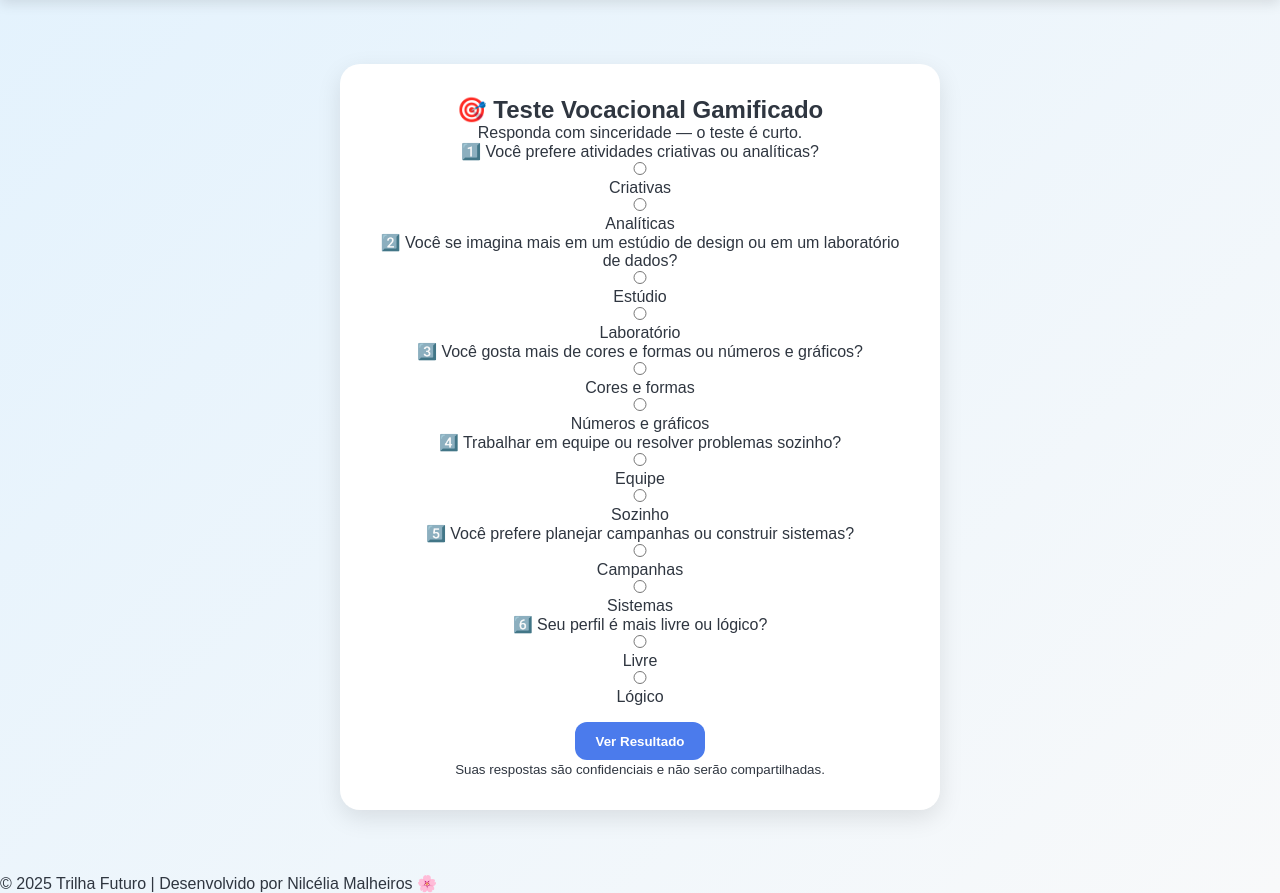
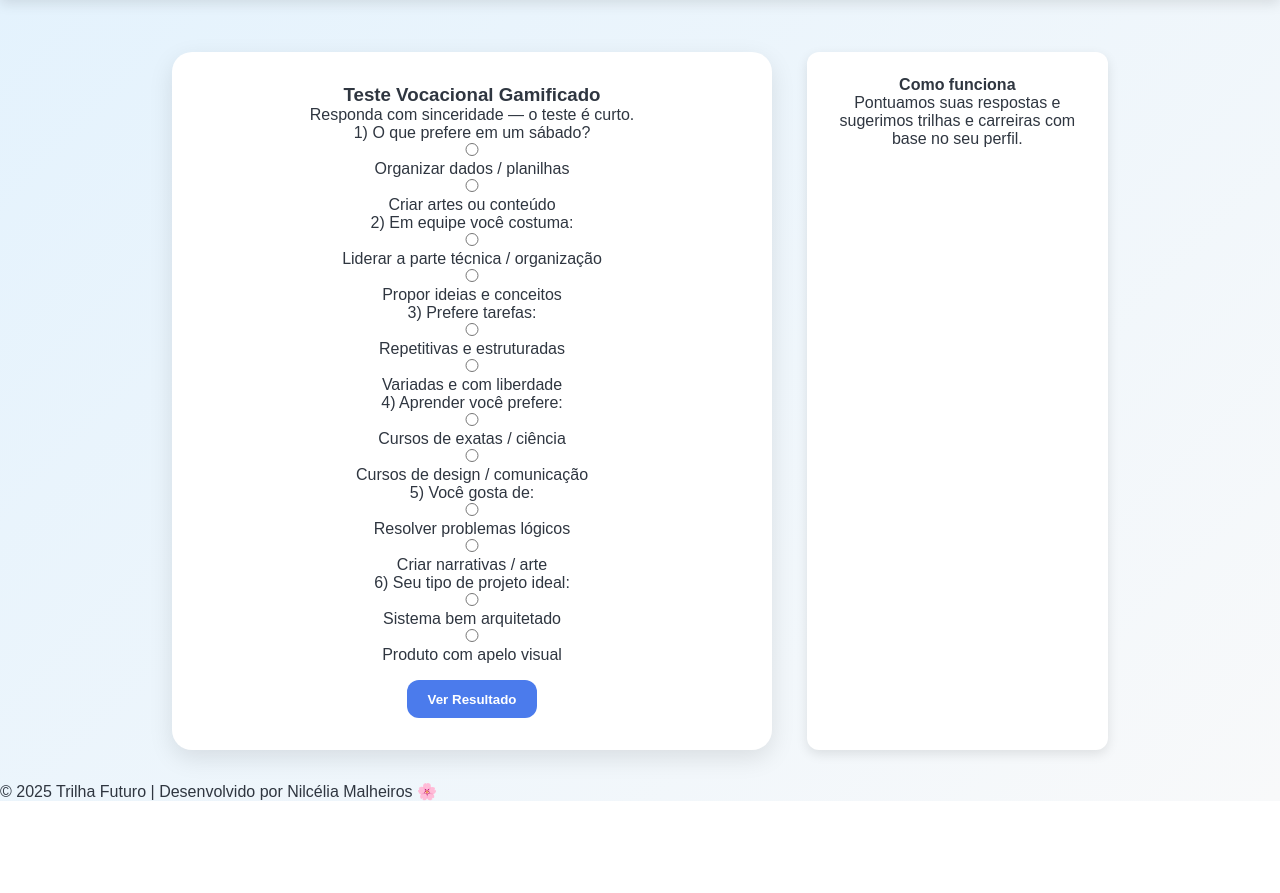
Before and after one commit to malheirosnascimento-gif/trilhafuturo_app, a Flask app: page /teste in a window 1280 px wide. Shown: the part 84-977 px from the top of the page. After the commit the page ends 885 px from the top, so only its background shows below. Run offline with Flask 3, Linux system fonts and the light colour scheme; the visitor is signed in with stand-in values (Sample User, id 1).

Commit message:
Projeto TrilhaFuturo

```diff
--- a/app.py
+++ b/app.py
@@ -3,7 +3,7 @@ import sqlite3
 import os
 
 app = Flask(__name__)
-app.secret_key = "trilhafuturo_secret_key"
+app.secret_key = os.environ.get("SECRET_KEY", "trilhafuturo_secret_key")
 
 DB_NAME = "trilhafuturo.db"
 
@@ -26,9 +26,24 @@ def init_db():
                 FOREIGN KEY(usuario_id) REFERENCES usuarios(id)
             )
         """)
-    # não precisa do conn.commit aqui, o with já fecha
+        cursor.execute("""
+            CREATE TABLE IF NOT EXISTS resultados_teste (
+                id INTEGER PRIMARY KEY AUTOINCREMENT,
+                usuario_id INTEGER,
+                pontuacao INTEGER,
+                perfil TEXT,
+                FOREIGN KEY(usuario_id) REFERENCES usuarios(id)
+            )
+        """)
 
 init_db()
+
+def get_db_connection():
+    conn = sqlite3.connect(DB_NAME)
+    conn.row_factory = sqlite3.Row
+    return conn
+
+# Rotas
 
 @app.route("/")
 def index():
@@ -37,51 +52,50 @@ def index():
 @app.route("/register", methods=["GET", "POST"])
 def register():
     if request.method == "POST":
-        nome = request.form.get("nome")
-        email = request.form.get("email")
-        senha = request.form.get("senha")
-
-        with sqlite3.connect(DB_NAME) as conn:
-            cursor = conn.cursor()
-            try:
-                cursor.execute(
-                    "INSERT INTO usuarios (nome, email, senha) VALUES (?, ?, ?)",
-                    (nome, email, senha)
-                )
-                conn.commit()
-                flash("Cadastro realizado com sucesso! Faça login.", "success")
-                return redirect(url_for("login"))
-            except sqlite3.IntegrityError:
-                flash("Erro: e-mail já cadastrado.", "danger")
-
+        nome = request.form.get("nome", "").strip()
+        email = request.form.get("email", "").strip()
+        senha = request.form.get("senha", "").strip()
+        if not nome or not email or not senha:
+            flash("Todos os campos são obrigatórios.", "danger")
+            return render_template("register.html")
+        conn = get_db_connection()
+        try:
+            conn.execute(
+                "INSERT INTO usuarios (nome, email, senha) VALUES (?, ?, ?)",
+                (nome, email, senha)
+            )
+            conn.commit()
+            flash("Cadastro realizado com sucesso! Faça login.", "success")
+            return redirect(url_for("login"))
+        except sqlite3.IntegrityError:
+            flash("Erro: e-mail já cadastrado.", "danger")
+        finally:
+            conn.close()
     return render_template("register.html")
 
 @app.route("/login", methods=["GET", "POST"])
 def login():
     if request.method == "POST":
-        email = request.form.get("email")
-        senha = request.form.get("senha")
-
-        with sqlite3.connect(DB_NAME) as conn:
-            cursor = conn.cursor()
-            cursor.execute(
-                "SELECT * FROM usuarios WHERE email = ? AND senha = ?", (email, senha)
-            )
-            usuario = cursor.fetchone()
-
-            if usuario:
-                session["usuario_id"] = usuario[0]
-                session["usuario_nome"] = usuario[1]
-                return redirect(url_for("dashboard"))
-            else:
-                flash("E-mail ou senha incorretos.", "danger")
-
+        email = request.form.get("email", "").strip()
+        senha = request.form.get("senha", "").strip()
+        conn = get_db_connection()
+        user = conn.execute(
+            "SELECT * FROM usuarios WHERE email = ? AND senha = ?",
+            (email, senha)
+        ).fetchone()
+        conn.close()
+        if user:
+            session["usuario_id"] = user["id"]
+            session["usuario_nome"] = user["nome"]
+            return redirect(url_for("dashboard"))
+        else:
+            flash("E-mail ou senha incorretos.", "danger")
     return render_template("login.html")
 
 @app.route("/logout")
 def logout():
     session.clear()
-    flash("Você saiu da sua conta.", "info")
+    flash("Você saiu da conta.", "info")
     return redirect(url_for("index"))
 
 @app.route("/dashboard")
@@ -90,76 +104,74 @@ def dashboard():
         return redirect(url_for("login"))
     return render_template("dashboard.html", nome=session.get("usuario_nome"))
 
-@app.route("/teste", methods=["GET"])
+@app.route("/teste", methods=["GET", "POST"])
 def teste():
     if "usuario_id" not in session:
         flash("Faça login para realizar o teste.", "warning")
         return redirect(url_for("login"))
-    return render_template("teste.html")
-
-
-@app.route("/resultado", methods=["POST"])
-def resultado():
-    respostas = request.form.to_dict()
-
-    pontuacao = sum(2 if v == "criativo" else 1 for v in respostas.values())
-
-    if pontuacao < 6:
+    if request.method == "POST":
+        respostas = request.form
+        # calcular pontuação simples
+        pontuacao = 0
+        for v in respostas.values():
+            if v == "criativo":
+                pontuacao += 2
+            elif v == "analitico":
+                pontuacao += 1
+        # determinar perfil
         perfil = "Área de Humanas"
-        rec = {
-            "carreiras": ["Psicologia", "Pedagogia", "Serviço Social"],
-            "trilhas": [{"titulo": "Trilha de Psicologia", "link": "https://link-psicologia.com"}]
-        }
-    elif pontuacao < 10:
-        perfil = "Área de Exatas"
-        rec = {
-            "carreiras": ["Engenharia", "Arquitetura", "Matemática"],
-            "trilhas": [{"titulo": "Trilha de Engenharia", "link": "https://link-engenharia.com"}]
-        }
-    else:
-        perfil = "Área de Biológicas"
-        rec = {
-            "carreiras": ["Medicina", "Biologia", "Farmácia"],
-            "trilhas": [{"titulo": "Trilha de Medicina", "link": "https://link-medicina.com"}]
-        }
-
-    name = session.get("usuario_nome", "Visitante")
-    return render_template("resultado.html", perfil=perfil, rec=rec, name=name)
-
-
+        if pontuacao >= 10:
+            perfil = "Área de Exatas"
+        elif pontuacao >= 6:
+            perfil = "Área de Humanas"
+        # preparar recomendações
+        if perfil == "Área de Humanas":
+            rec = {
+                "carreiras": ["Psicologia", "Pedagogia", "Serviço Social"],
+                "trilhas": [{"titulo": "Trilha de Psicologia", "link": "#"}]
+            }
+        elif perfil == "Área de Exatas":
+            rec = {
+                "carreiras": ["Engenharia", "Arquitetura", "Matemática"],
+                "trilhas": [{"titulo": "Trilha de Engenharia", "link": "#"}]
+            }
+        else:
+            rec = {
+                "carreiras": ["Medicina", "Biologia", "Farmácia"],
+                "trilhas": [{"titulo": "Trilha de Medicina", "link": "#"}]
+            }
+        name = session.get("usuario_nome", "Visitante")
+        return render_template("resultado.html", perfil=perfil, rec=rec, name=name)
     return render_template("teste.html")
 
 @app.route("/resultado", methods=["POST"])
 def resultado():
+    # Isso pode ser o mesmo do bloco acima, caso você queira separar
     respostas = request.form
-    # Vamos pontuar com base nos valores “criativo” / “analitico”
-    # atribuir valores numéricos arbitrários:
     pontuacao = 0
     for v in respostas.values():
         if v == "criativo":
             pontuacao += 2
         elif v == "analitico":
             pontuacao += 1
-
     if pontuacao < 6:
         perfil = "Área de Humanas"
         rec = {
             "carreiras": ["Psicologia", "Pedagogia", "Serviço Social"],
-            "trilhas": [{"titulo": "Trilha de Psicologia", "link": "https://link-psicologia.com"}]
+            "trilhas": [{"titulo": "Trilha de Psicologia", "link": "#"}]
         }
     elif pontuacao < 10:
         perfil = "Área de Exatas"
         rec = {
             "carreiras": ["Engenharia", "Arquitetura", "Matemática"],
-            "trilhas": [{"titulo": "Trilha de Engenharia", "link": "https://link-engenharia.com"}]
+            "trilhas": [{"titulo": "Trilha de Engenharia", "link": "#"}]
         }
     else:
         perfil = "Área de Biológicas"
         rec = {
             "carreiras": ["Medicina", "Biologia", "Farmácia"],
-            "trilhas": [{"titulo": "Trilha de Medicina", "link": "https://link-medicina.com"}]
+            "trilhas": [{"titulo": "Trilha de Medicina", "link": "#"}]
         }
-
     name = session.get("usuario_nome", "Visitante")
     return render_template("resultado.html", perfil=perfil, rec=rec, name=name)
 
@@ -168,13 +180,10 @@ def chat():
     reply = None
     if request.method == "POST":
         q = request.form.get("question", "").lower()
-        # lógica simples de resposta
         if "ux" in q:
-            reply = "Um UX Designer foca na experiência do usuário."
+            reply = "UX Designer foca na experiência do usuário."
         elif "marketing" in q:
-            reply = "Marketing envolve promoção e estratégia digital."
-        elif "dados" in q:
-            reply = "Cientista de dados transforma dados em insights."
+            reply = "Marketing envolve promoção e estratégia."
         else:
             reply = "Não sei responder isso ainda."
     return render_template("chat.html", reply=reply)
@@ -184,17 +193,19 @@ def feedback():
     if "usuario_id" not in session:
         return redirect(url_for("login"))
     if request.method == "POST":
-        comentario = request.form.get("message")
-        usuario_id = session["usuario_id"]
-        with sqlite3.connect(DB_NAME) as conn:
-            cursor = conn.cursor()
-            cursor.execute(
+        comentario = request.form.get("message", "").strip()
+        if comentario:
+            conn = get_db_connection()
+            conn.execute(
                 "INSERT INTO feedbacks (usuario_id, comentario) VALUES (?, ?)",
-                (usuario_id, comentario)
+                (session["usuario_id"], comentario)
             )
             conn.commit()
-        flash("Feedback enviado com sucesso!", "success")
-        return redirect(url_for("dashboard"))
+            conn.close()
+            flash("Feedback enviado com sucesso!", "success")
+            return redirect(url_for("dashboard"))
+        else:
+            flash("Digite um comentário antes de enviar.", "warning")
     return render_template("feedback.html")
 
 if __name__ == "__main__":
--- a/templates/teste.html
+++ b/templates/teste.html
@@ -1,71 +1,68 @@
-{% extends 'base.html' %}
+{% extends "base.html" %}
 {% block title %}Teste Vocacional{% endblock %}
 
 {% block content %}
-<div class="teste-wrapper fade-in">
-  <div class="card teste-card">
-    <h2 class="title">🎯 Teste Vocacional Gamificado</h2>
-    <p class="subtitle">Responda com sinceridade — o teste é curto.</p>
-    {% with messages = get_flashed_messages(with_categories=true) %}
-      {% if messages %}
-        <ul class="flashes">
-          {% for category, message in messages %}
-            <li class="flash-{{ category }}">{{ message }}</li>
-          {% endfor %}
-        </ul>
-      {% endif %}
-    {% endwith %}
-   <form method="post" action="{{ url_for('resultado') }}" class="validate">
+<div class="grid" style="margin-top:20px;">
 
-      <div class="question">
-        <label for="q1">1️⃣ Você prefere atividades criativas ou analíticas?</label>
-        <div class="options">
-          <label><input type="radio" id="q1c" name="q1" value="criativo" required> Criativas</label>
-          <label><input type="radio" id="q1a" name="q1" value="analitico"> Analíticas</label>
-        </div>
+  <!-- Quiz -->
+  <div class="col-8 card teste-card">
+    <h3 class="title">Teste Vocacional Gamificado</h3>
+    <p class="subtitle small-muted">Responda com sinceridade — o teste é curto.</p>
+
+    <form id="testeForm" action="{{ url_for('resultado') }}" method="POST" class="validate form-quiz">
+      <!-- Questão 1 -->
+      <div class="mb-3 question">
+        <label>1) O que prefere em um sábado?</label><br>
+        <label><input type="radio" name="q1" value="analitico" required> Organizar dados / planilhas</label><br>
+        <label><input type="radio" name="q1" value="criativo"> Criar artes ou conteúdo</label>
       </div>
-      <div class="question">
-        <label for="q2">2️⃣ Você se imagina mais em um estúdio de design ou em um laboratório de dados?</label>
-        <div class="options">
-          <label><input type="radio" id="q2c" name="q2" value="criativo" required> Estúdio</label>
-          <label><input type="radio" id="q2a" name="q2" value="analitico"> Laboratório</label>
-        </div>
+
+      <!-- Questão 2 -->
+      <div class="mb-3 question">
+        <label>2) Em equipe você costuma:</label><br>
+        <label><input type="radio" name="q2" value="analitico" required> Liderar a parte técnica / organização</label><br>
+        <label><input type="radio" name="q2" value="criativo"> Propor ideias e conceitos</label>
       </div>
-      <div class="question">
-        <label for="q3">3️⃣ Você gosta mais de cores e formas ou números e gráficos?</label>
-        <div class="options">
-          <label><input type="radio" id="q3c" name="q3" value="criativo" required> Cores e formas</label>
-          <label><input type="radio" id="q3a" name="q3" value="analitico"> Números e gráficos</label>
-        </div>
+
+      <!-- Questão 3 -->
+      <div class="mb-3 question">
+        <label>3) Prefere tarefas:</label><br>
+        <label><input type="radio" name="q3" value="analitico" required> Repetitivas e estruturadas</label><br>
+        <label><input type="radio" name="q3" value="criativo"> Variadas e com liberdade</label>
       </div>
-      <div class="question">
-        <label for="q4">4️⃣ Trabalhar em equipe ou resolver problemas sozinho?</label>
-        <div class="options">
-          <label><input type="radio" id="q4c" name="q4" value="criativo" required> Equipe</label>
-          <label><input type="radio" id="q4a" name="q4" value="analitico"> Sozinho</label>
-        </div>
+
+      <!-- Questão 4 -->
+      <div class="mb-3 question">
+        <label>4) Aprender você prefere:</label><br>
+        <label><input type="radio" name="q4" value="analitico" required> Cursos de exatas / ciência</label><br>
+        <label><input type="radio" name="q4" value="criativo"> Cursos de design / comunicação</label>
       </div>
-      <div class="question">
-        <label for="q5">5️⃣ Você prefere planejar campanhas ou construir sistemas?</label>
-        <div class="options">
-          <label><input type="radio" id="q5c" name="q5" value="criativo" required> Campanhas</label>
-          <label><input type="radio" id="q5a" name="q5" value="analitico"> Sistemas</label>
-        </div>
+
+      <!-- Questão 5 -->
+      <div class="mb-3 question">
+        <label>5) Você gosta de:</label><br>
+        <label><input type="radio" name="q5" value="analitico" required> Resolver problemas lógicos</label><br>
+        <label><input type="radio" name="q5" value="criativo"> Criar narrativas / arte</label>
       </div>
-      <div class="question">
-        <label for="q6">6️⃣ Seu perfil é mais livre ou lógico?</label>
-        <div class="options">
-          <label><input type="radio" id="q6c" name="q6" value="criativo" required> Livre</label>
-          <label><input type="radio" id="q6a" name="q6" value="analitico"> Lógico</label>
-        </div>
+
+      <!-- Questão 6 -->
+      <div class="mb-3 question">
+        <label>6) Seu tipo de projeto ideal:</label><br>
+        <label><input type="radio" name="q6" value="analitico" required> Sistema bem arquitetado</label><br>
+        <label><input type="radio" name="q6" value="criativo"> Produto com apelo visual</label>
       </div>
+
       <div class="btn-container">
-        <button type="submit" class="btn btn-primary">Ver Resultado</button>
+        <button class="btn btn-primary" type="submit">Ver Resultado</button>
       </div>
     </form>
-    <div class="mt-3" style="text-align:center;">
-      <small class="text-muted">Suas respostas são confidenciais e não serão compartilhadas.</small>
-    </div>
   </div>
+
+  <!-- Explicação lateral -->
+  <div class="col-4 card side-card">
+    <h4>Como funciona</h4>
+    <p class="small-muted">Pontuamos suas respostas e sugerimos trilhas e carreiras com base no seu perfil.</p>
+  </div>
+
 </div>
 {% endblock %}
```
Also changed, not shown: trilhafuturo.db.
